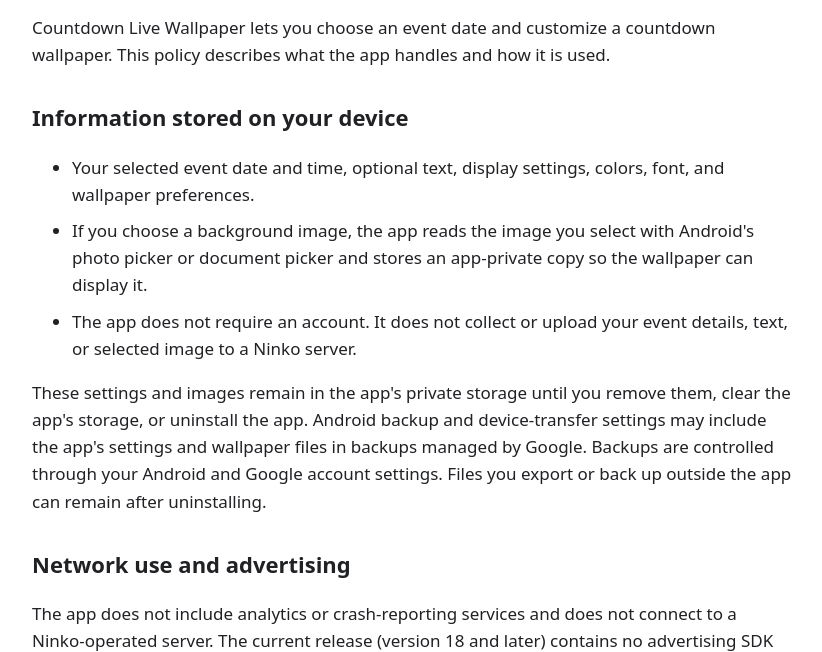
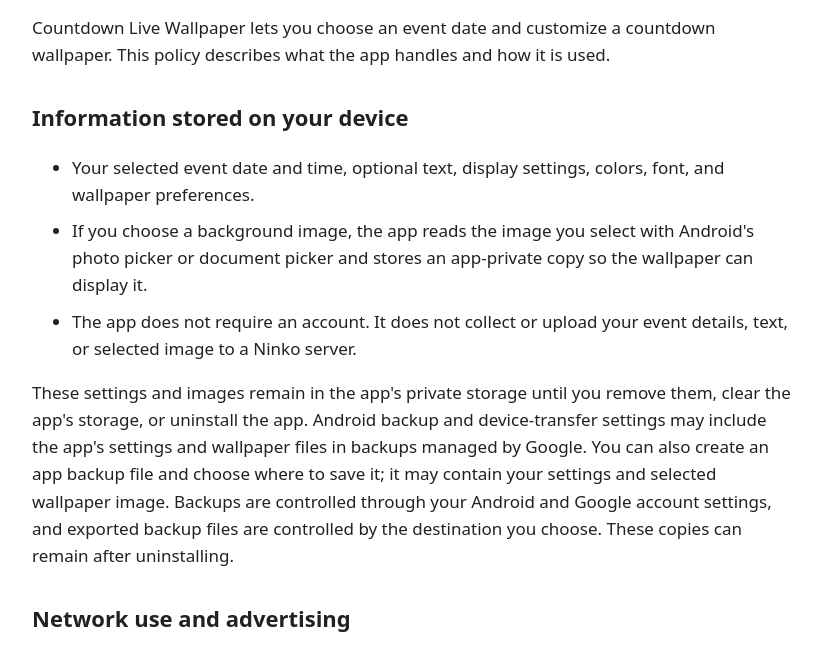
Before and after one commit to buxerr/ninko-app-privacy, a plain HTML site: page countdown.html in a window 1280 px wide. Shown: the part 128-780 px from the top of the page, without its empty margins (228-1050 px from the left). Drawn offline with Linux system fonts and the light colour scheme.

Commit message:
Clarify Countdown backup and export controls

```diff
--- a/countdown.html
+++ b/countdown.html
@@ -25,7 +25,7 @@
 <li>If you choose a background image, the app reads the image you select with Android's photo picker or document picker and stores an app-private copy so the wallpaper can display it.</li>
 <li>The app does not require an account. It does not collect or upload your event details, text, or selected image to a Ninko server.</li>
 </ul>
-<p>These settings and images remain in the app's private storage until you remove them, clear the app's storage, or uninstall the app. Android backup and device-transfer settings may include the app's settings and wallpaper files in backups managed by Google. Backups are controlled through your Android and Google account settings. Files you export or back up outside the app can remain after uninstalling.</p>
+<p>These settings and images remain in the app's private storage until you remove them, clear the app's storage, or uninstall the app. Android backup and device-transfer settings may include the app's settings and wallpaper files in backups managed by Google. You can also create an app backup file and choose where to save it; it may contain your settings and selected wallpaper image. Backups are controlled through your Android and Google account settings, and exported backup files are controlled by the destination you choose. These copies can remain after uninstalling.</p>
 
 <h2>Network use and advertising</h2>
 <p>The app does not include analytics or crash-reporting services and does not connect to a Ninko-operated server. The current release (version 18 and later) contains no advertising SDK and does not show ads. Older versions may have displayed third-party ads.</p>
```
